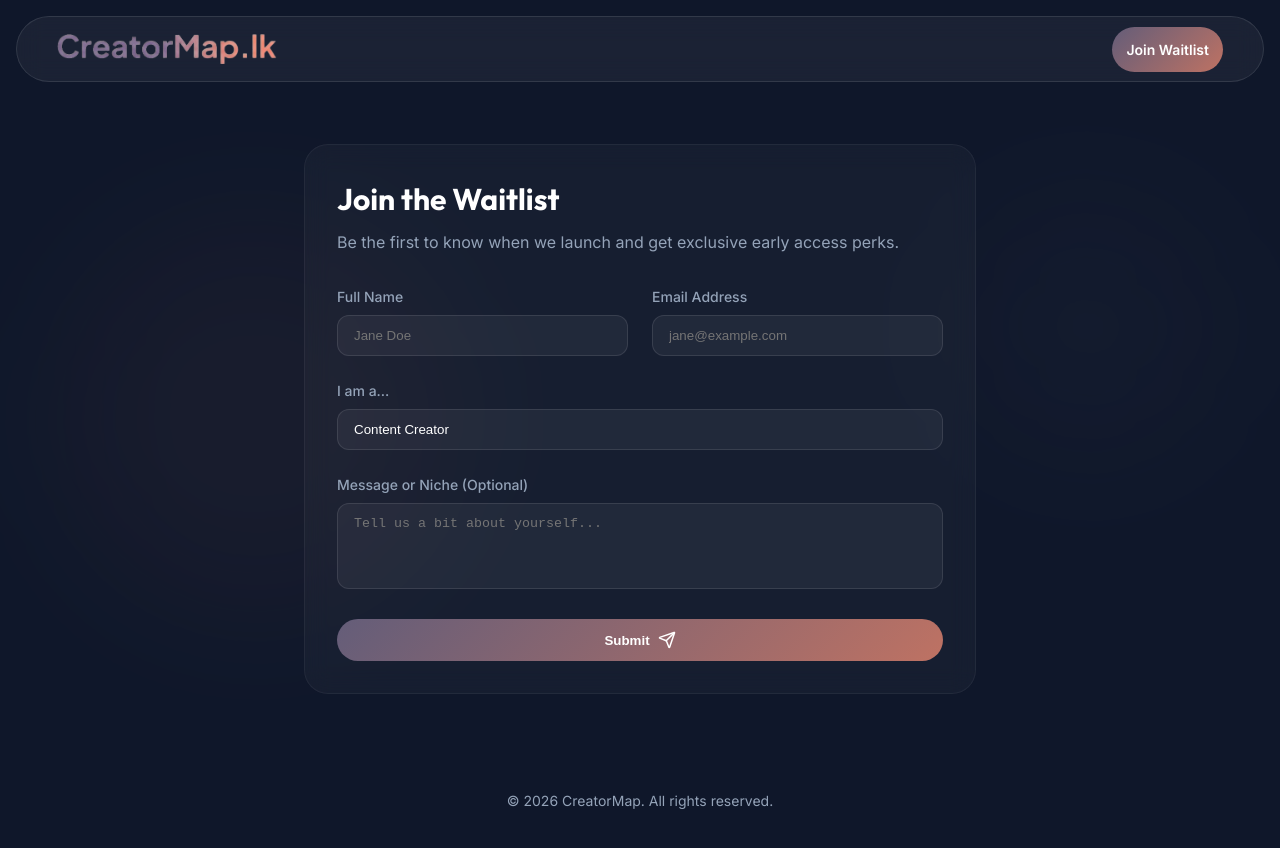
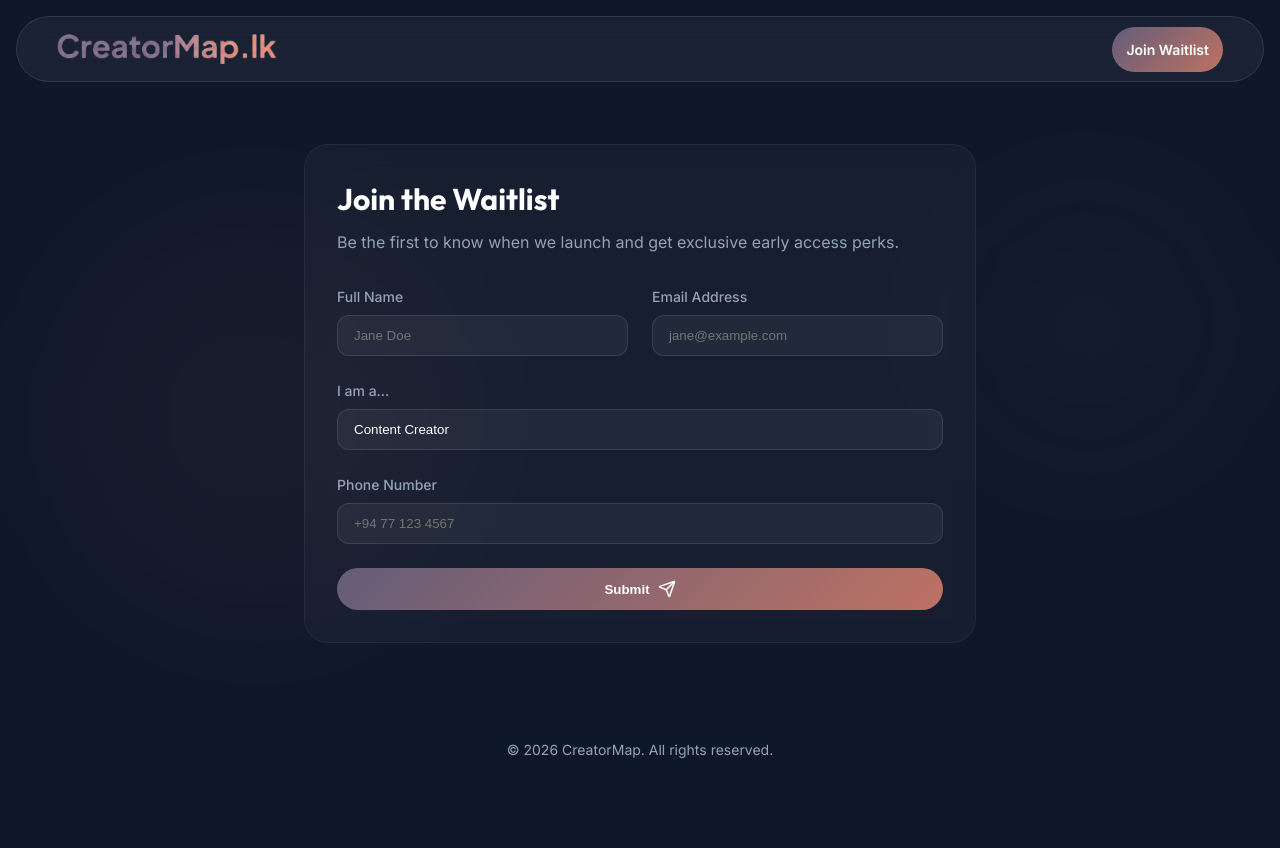
Before and after one commit to creatormap-lk/creatormaplk-web, a React (Vite) app: page /join in a window 1280 px wide. Shown: the top 848 px of the page. After the commit the page ends 808 px from the top, so only its background shows below. Built offline with nearby package versions, Linux system fonts and the light colour scheme.

Commit message:
implemented full functionality for join to waitlist

```diff
--- a/src/pages/Join.tsx
+++ b/src/pages/Join.tsx
@@ -8,18 +8,37 @@ const Join = () => {
         name: '',
         email: '',
         role: 'creator',
-        message: ''
+        phoneNumber: ''
     })
+
+    // Replace this with your Google Apps Script Web App URL
+    const SCRIPT_URL = 'https://script.google.com/macros/s/AKfycbwq-vpw0T4mhP5Jg_H9s8yoU39L0WkN74EfB7TA6muck2sNCfI-2LAjm8icjPB4Ad26/exec'
 
     const handleSubmit = async (e: React.FormEvent) => {
         e.preventDefault()
         setStatus('submitting')
 
-        // Simulate API call to Google Sheets
-        setTimeout(() => {
-            console.log('Form data submitted:', formData)
+        try {
+            // Mapping form data to the requested Google Sheet column names
+            const data = new FormData()
+            data.append('name', formData.name)
+            data.append('email', formData.email)
+            data.append('occupation', formData.role) // Current 'role' maps to 'occupation'
+            data.append('phone', formData.phoneNumber) // Current 'phoneNumber' maps to 'phone'
+
+            await fetch(SCRIPT_URL, {
+                method: 'POST',
+                body: data,
+                mode: 'no-cors'
+            })
+
+            console.log('Form data submitted successfully')
             setStatus('success')
-        }, 1500)
+        } catch (error) {
+            console.error('Error submitting form:', error)
+            alert('Something went wrong. Please try again.')
+            setStatus('idle')
+        }
     }
 
     const handleChange = (e: React.ChangeEvent<HTMLInputElement | HTMLTextAreaElement | HTMLSelectElement>) => {
@@ -86,15 +105,15 @@ const Join = () => {
                             </div>
 
                             <div>
-                                <label className="label">Message or Niche (Optional)</label>
-                                <textarea
-                                    name="message"
-                                    value={formData.message}
+                                <label className="label">Phone Number</label>
+                                <input
+                                    required
+                                    type="tel"
+                                    name="phoneNumber"
+                                    value={formData.phoneNumber}
                                     onChange={handleChange}
-                                    rows={4}
                                     className="input-field"
-                                    style={{ resize: 'none' }}
-                                    placeholder="Tell us a bit about yourself..."
+                                    placeholder="+94 77 123 4567"
                                 />
                             </div>
 
```
